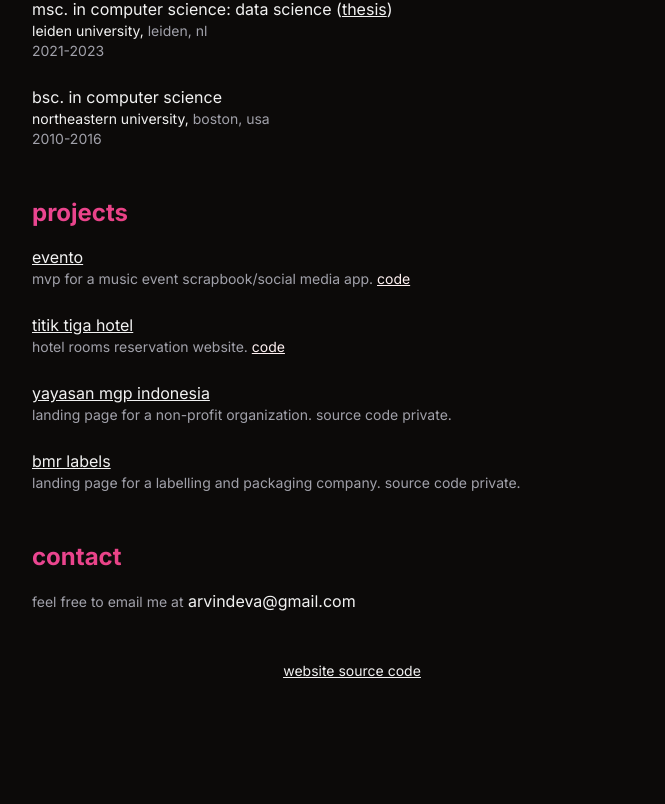
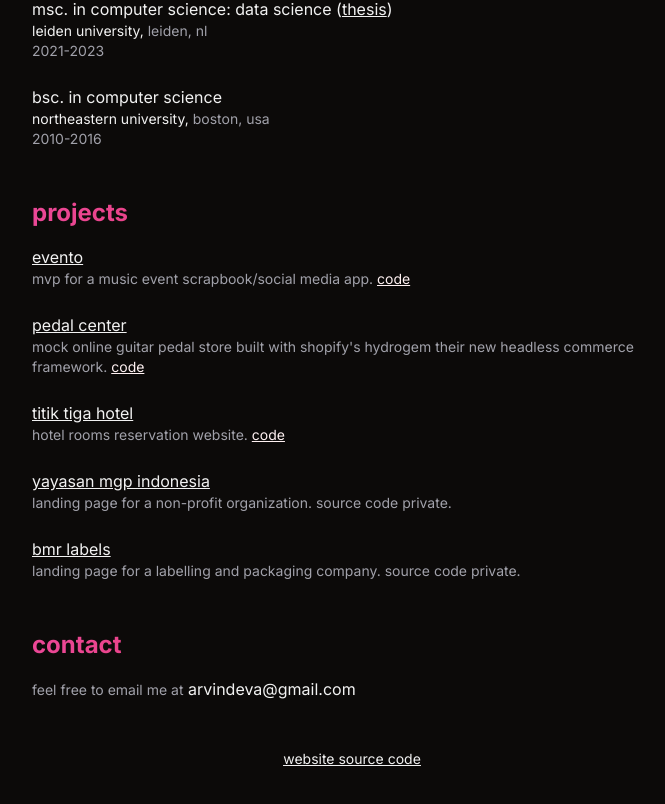
Before and after one commit to arvindeva/arvindeva-dev, a Next.js app: page / in a window 1280 px wide. Shown: the part 1156-1960 px from the top of the page, without its empty margins (288-953 px from the left). Before the commit the page ends 1917 px from the top, so only its background shows below. Built offline with nearby package versions, Linux system fonts and the light colour scheme.

Commit message:
add a project

```diff
--- a/src/components/projects.tsx
+++ b/src/components/projects.tsx
@@ -15,6 +15,18 @@ export default function Projects() {
           <p className="text-muted-foreground text-sm">
             mvp for a music event scrapbook/social media app.{" "}
             <Link href="https://github.com/arvindeva/evento-web">
+              <span className="underline text-primary-foreground">code</span>
+            </Link>
+          </p>
+        </li>
+        <li>
+          <Link href="https://pedal-center.vercel.app/">
+            <h1 className="underline">pedal center</h1>
+          </Link>
+          <p className="text-muted-foreground text-sm">
+            mock online guitar pedal store built with shopify's hydrogem their
+            new headless commerce framework.{" "}
+            <Link href="https://github.com/arvindeva/pedal-hub">
               <span className="underline text-primary-foreground">code</span>
             </Link>
           </p>
--- a/src/components/work-experience.tsx
+++ b/src/components/work-experience.tsx
@@ -1,4 +1,3 @@
-import { Exo } from "next/font/google";
 import Link from "next/link";
 import Heading from "@/components/ui/heading";
 import { Badge } from "@/components/ui/badge";
```
